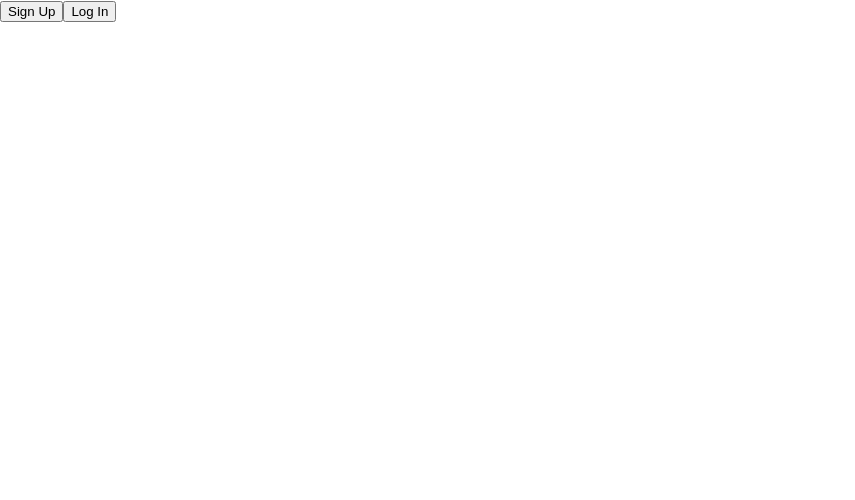
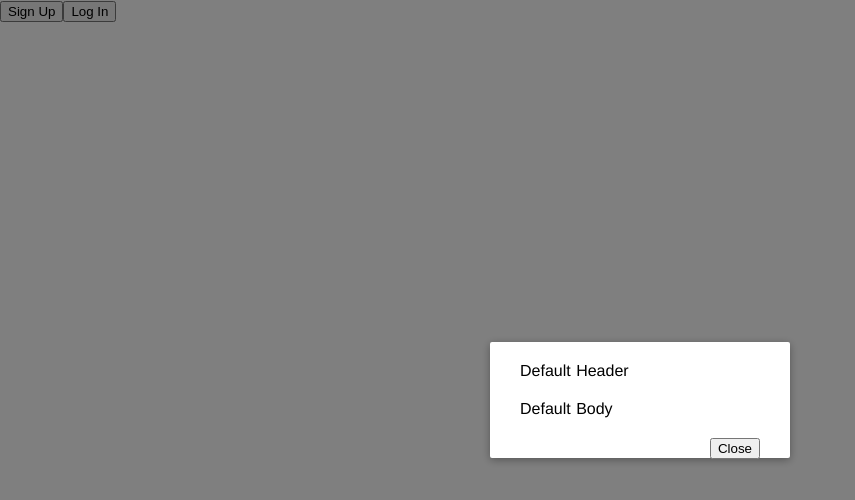
Before and after one commit to CMURPH56/twitter-clone, a Nuxt app: page /login in a window 1280 px wide. Both pictures are taken after a click on the button "Sign Up". Shown: the top 500 px of the page, without its empty margins (0-855 px from the left). Built offline with nearby package versions, Linux system fonts and the light colour scheme.

Commit message:
created login modal

```diff
--- /dev/null
+++ b/components/CreateAccountModal.vue
@@ -0,0 +1,93 @@
+<template id="modal-template">
+  <transition name="modal">
+    <div class="modal-mask">
+      <div class="modal-wrapper">
+        <div class="modal-container">
+          <div class="modal-header">
+            Default Header
+          </div>
+
+          <div class="modal-body">
+            Default Body
+          </div>
+
+          <div class="modal-footer">
+            <button class="modal-default-button" @click="$emit('close')">
+              Close
+            </button>
+          </div>
+        </div>
+      </div>
+    </div>
+  </transition>
+</template>
+
+<style>
+.modal-mask {
+  position: fixed;
+  z-index: 9998;
+  top: 0;
+  left: 0;
+  width: 100%;
+  height: 100%;
+  background-color: rgba(0, 0, 0, 0.5);
+  display: table;
+  transition: opacity 0.3s ease;
+}
+
+.modal-wrapper {
+  display: table-cell;
+  vertical-align: middle;
+}
+
+.modal-container {
+  width: 300px;
+  margin: 0px auto;
+  padding: 20px 30px;
+  background-color: #fff;
+  border-radius: 2px;
+  box-shadow: 0 2px 8px rgba(0, 0, 0, 0.33);
+  transition: all 0.3s ease;
+  font-family: Helvetica, Arial, sans-serif;
+}
+
+.modal-header h3 {
+  margin-top: 0;
+  color: #42b983;
+}
+
+.modal-body {
+  margin: 20px 0;
+}
+
+.modal-default-button {
+  float: right;
+}
+
+/*
+ * The following styles are auto-applied to elements with
+ * transition="modal" when their visibility is toggled
+ * by Vue.js.
+ *
+ * You can easily play with the modal transition by editing
+ * these styles.
+ */
+
+.modal-enter {
+  opacity: 0;
+}
+
+.modal-leave-active {
+  opacity: 0;
+}
+
+.modal-enter .modal-container,
+.modal-leave-active .modal-container {
+  -webkit-transform: scale(1.1);
+  transform: scale(1.1);
+}
+
+
+
+
+</style>
--- a/pages/login.vue
+++ b/pages/login.vue
@@ -1,24 +1,28 @@
 <template>
   <section>
     <button
-      v-on:click="signUpClick"> Sign Up</button>
+      id="show-modal" @click="showModal = true"> Sign Up</button>
     <button> Log In</button>
+
+    <CreateAccountModal v-if="showModal" @close="showModal = false"/>
 
   </section>
 </template>
 
 <script>
+
+import CreateAccountModal from '~/components/CreateAccountModal.vue'
+
 export default {
 
-  methods: {
-    signUpClick: function() {
-      console.log('clicked me h')
+  data: function() {
+    return {
+      showModal: false
     }
+  },
+  components : {
+    CreateAccountModal,
   }
-
-
-
-
 }
 
 </script>
```
